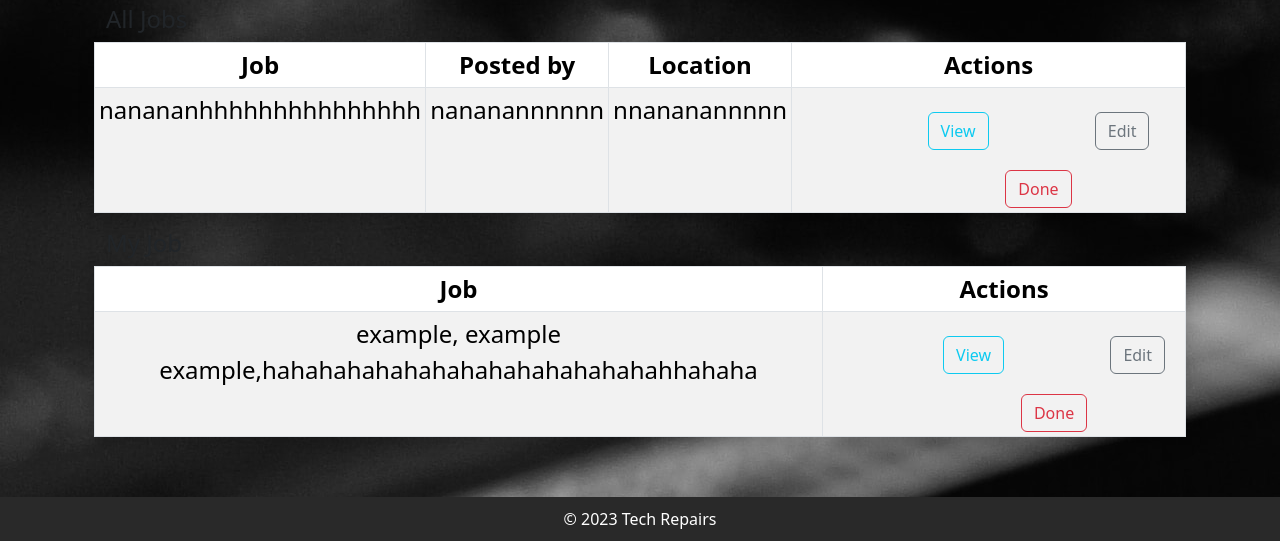
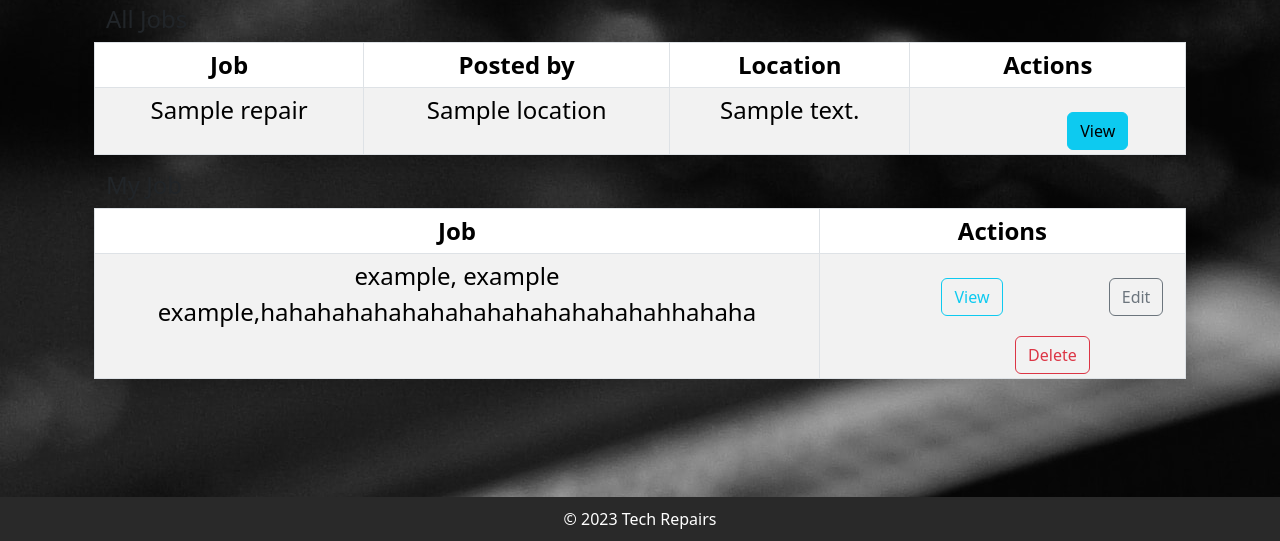
Before and after one commit to jsteelehardin/TechRepair_CodingDojo_GROUP_project, a Flask app: template flask_app/templates/dashboard.html in a window 1280 px wide. Shown: the part 259-800 px from the top of the page. Run offline with Flask 3, Linux system fonts and the light colour scheme; the template is opened without the code that fills it: most values are stand-ins (such as "Sample title", 1, 10 or a date in 2020).

Commit message:
trying to display from the database

```diff
--- a/flask_app/templates/dashboard.html
+++ b/flask_app/templates/dashboard.html
@@ -38,18 +38,22 @@
                         </tr>
                     </thead>
                     <tbody>
-                        <tr>
-                            <td>nanananhhhhhhhhhhhhhhh</td>
-                            <td>nananannnnnn</td>
-                            <td>nnananannnnn</td>
-                            <td>
-                                <a href="/detail_page" class="btn btn-outline-info">View</a>
-                                <a href="/delete_repair" class="btn btn-outline-secondary">Edit</a>
-                                <!-- <a href="#" class="btn btn-outline-danger">Done</a> -->
-                                <button class="btn btn-outline-danger" type="done">Done</button>
-                            </td>
-                        </tr>
+                        {% for repair in repairs %}
+                            <tr>
+                                <td>{{repair.name}}</td>
+                                <td>{{repair.location}}</td>
+                                <td>{{repair.description}}</td>
+                                <td>
+                                    <a href="/detail_page/{{repair.id}}" class="btn btn-info">View</a>
+                                    {% if session['repair.owner.user_id'] == repair.user_id_posted %}
+                                    <a href="/edit_job/{{repair.id}}" class="btn btn-outline-secondary">Edit</a>
+                                    <a href="/delete_repair/{{repair.id}}" class="btn btn-danger">Delete</a>
+                                    {% endif %}
+                                </td>
+                            </tr>
+                        {% endfor %}
                     </tbody>
+
                 </table>
             </div>
         <div class="row">
@@ -66,10 +70,10 @@
                     <td>example, example example,hahahahahahahahahahahahahahahhahaha</td>
 
                     <td>
-                        <a href="/detail_page" class="btn btn-outline-info">View</a>
-                        <a href="/delete_repair" class="btn btn-outline-secondary">Edit</a>
+                        <a href="/detail_page/{{repair.id}}" class="btn btn-outline-info">View</a>
+                        <a href="/edit_job/{{repair.id}}" class="btn btn-outline-secondary">Edit</a>
                         <!-- <a href="#" class="btn btn-outline-danger">Done</a> -->
-                        <button class="btn btn-outline-danger" type="done">Done</button>
+                        <a href="/delete_repair/{{repair.id}}" class="btn btn-outline-danger">Delete</a>
                     </td>
                 </tr>
                 </tbody>
```
